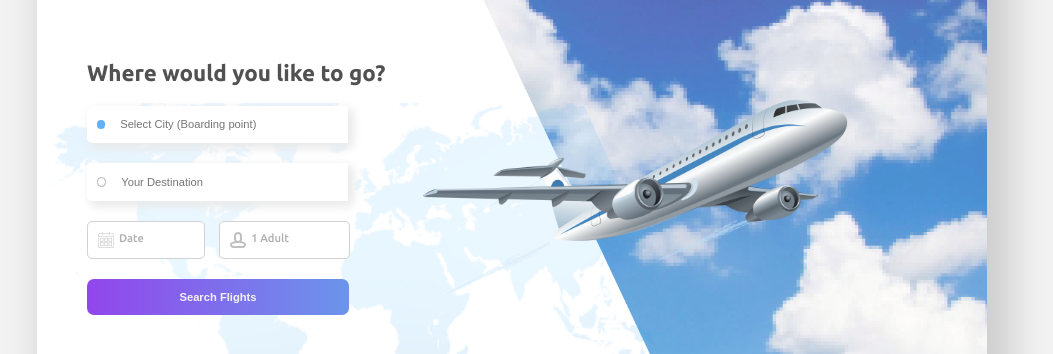
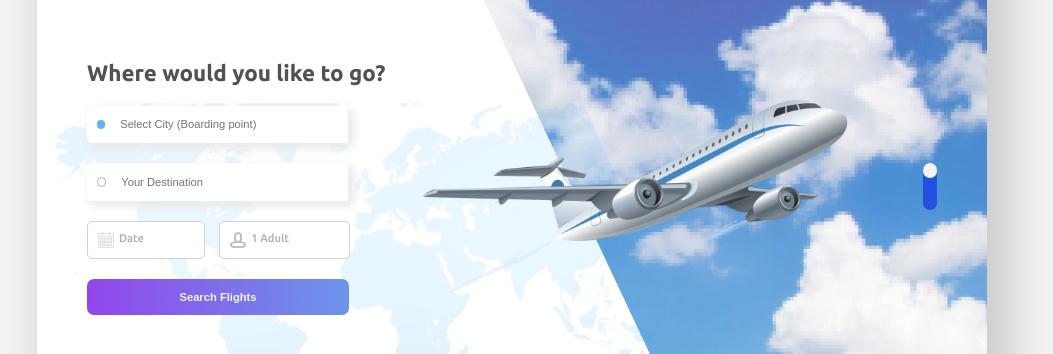
Before and after one commit to tboy44wiz/ZKTeco-Test, a plain HTML site: page index.html in a window 1280 px wide. Shown: the part 211-565 px from the top of the page, without its empty margins (128-1181 px from the left). Drawn offline with Linux system fonts and the light colour scheme.

Commit message:
Adding a toggle button.

```diff
--- a/css/style.css
+++ b/css/style.css
@@ -153,7 +153,30 @@ form .form--title {
     cursor: pointer;
 }
 
+.airplaneWrapper {
+    width: 62%;
+    display: flex;
+    align-items: center;
+    justify-content: space-between;
+}
 .airplane {
     width: 450px;
     margin-top: 24px;
 }
+.switch {
+    height: 47px;
+    width: 14px;
+    background: #2251e2;
+    border-radius: 10px;
+}
+.round {
+    height: 15px;
+    width: 14px;
+    background: #f3f3f3;
+    border-radius: 50px;
+    cursor: pointer;
+    transition: .4s;
+}
+.checked {
+    transform: translateY(32px);
+}
--- a/index.html
+++ b/index.html
@@ -59,10 +59,29 @@
                     </form>
                 </div>
 
-                <!--AirPlane Image-->
-                <img src="img/airplane.png" class="airplane">
+                <div class="airplaneWrapper">
+                    <!--AirPlane Image-->
+                    <img src="img/airplane.png" class="airplane">
 
+                    <!-- Vertical Switch -->
+                    <label class="switch">
+                        <!--<input type="checkbox">-->
+                        <div class="round" onclick="switchButton()"></div>
+                    </label>
+                </div>
             </div>
         </div>
+
+        <script>
+            const switchButton = () => {
+                let roundSwitch = document.querySelector(".round");
+                if (roundSwitch.classList.contains("checked")) {
+                    roundSwitch.classList.remove("checked");
+                }
+                else {
+                    roundSwitch.classList.add("checked");
+                }
+            };
+        </script>
     </body>
 </html>
```
